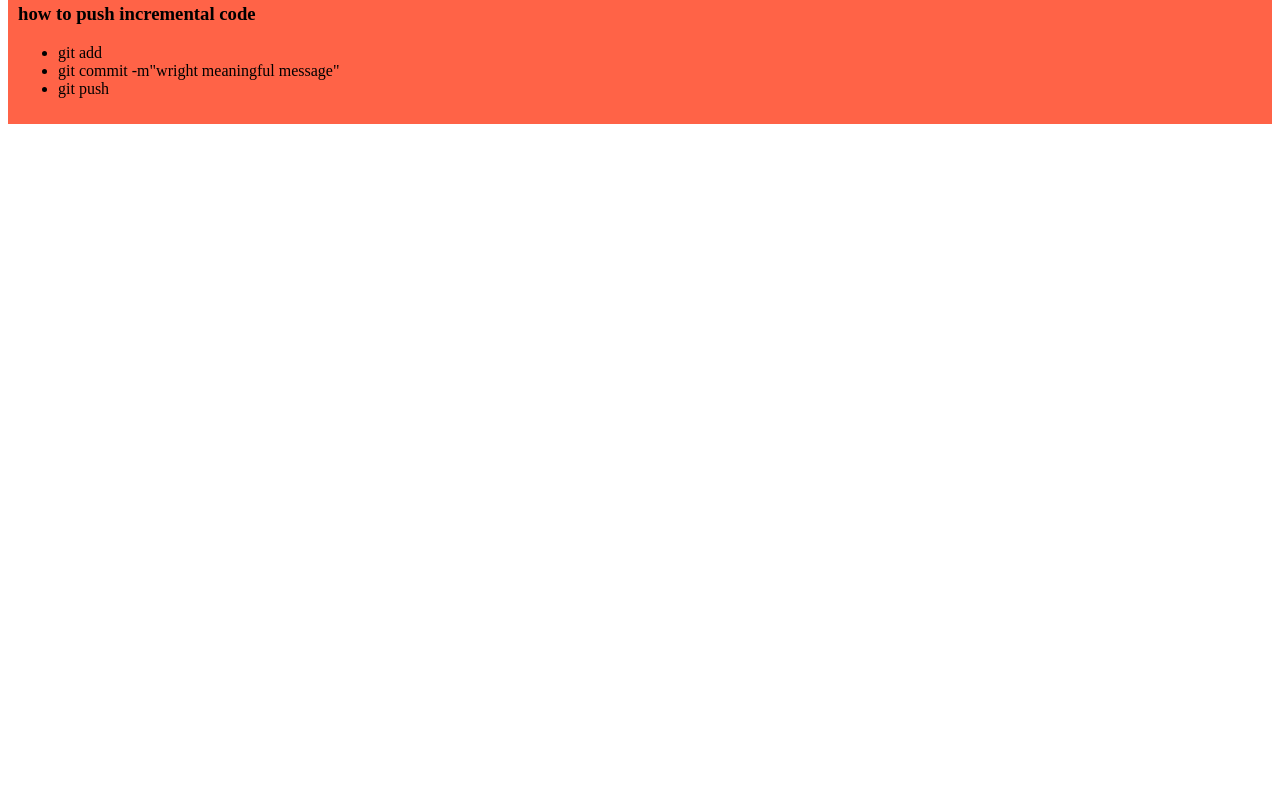
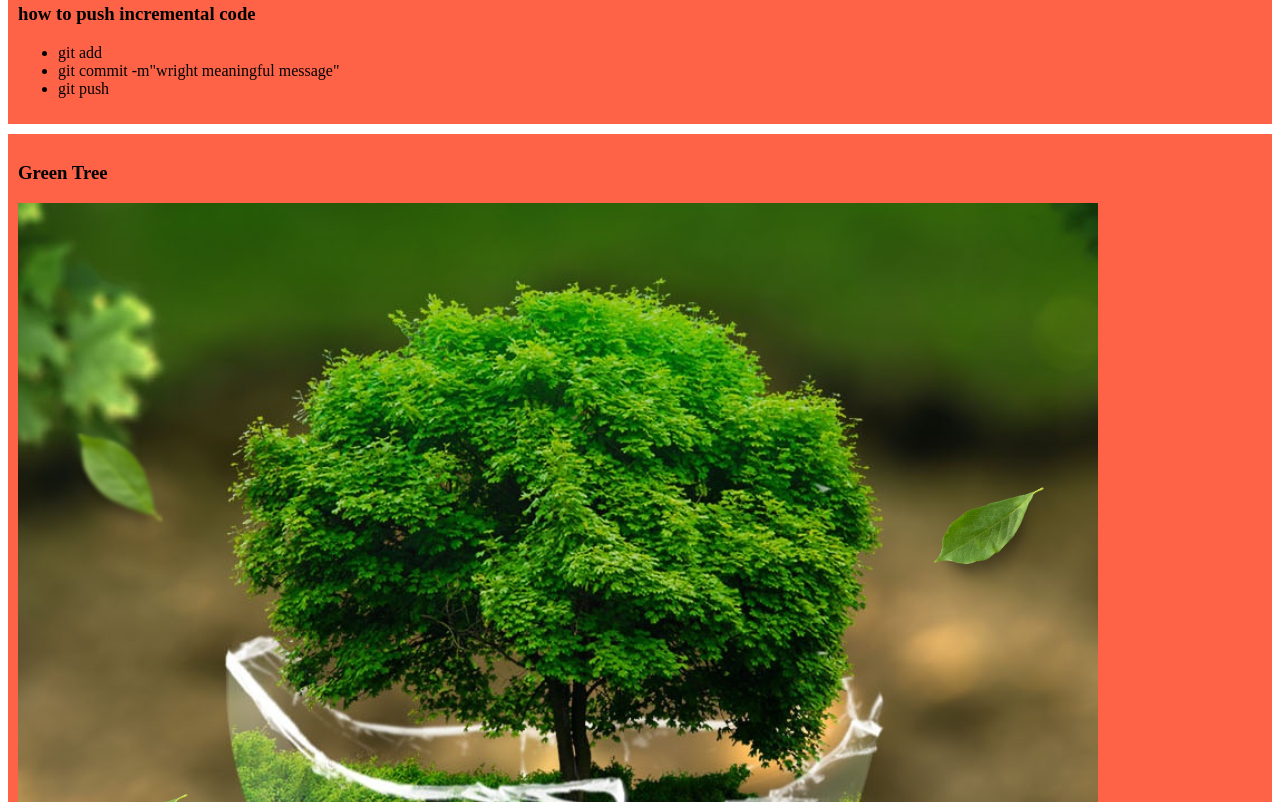
Before and after one commit to Ensaf01/my-simple-website, a plain HTML site: page index.html in a window 1280 px wide. Shown: the part 458-1260 px from the top of the page. Before the commit the page ends 800 px from the top, so only its background shows below. Drawn offline with Linux system fonts and the light colour scheme.

Commit message:
green tree add

```diff
--- a/index.html
+++ b/index.html
@@ -27,6 +27,10 @@
             <li>git push</li>
         </ul>
     </div>
+    <div>
+        <h3>Green Tree </h3>
+        <img src="picture/Green Greenish Tree Illustration Earth World Environment Day Instagram Post.png" alt="">
+    </div>
 
 </body>
 </html>
```
Also changed, not shown: picture/Green Greenish Tree Illustration Earth World Environment Day Instagram Post.png (added).
